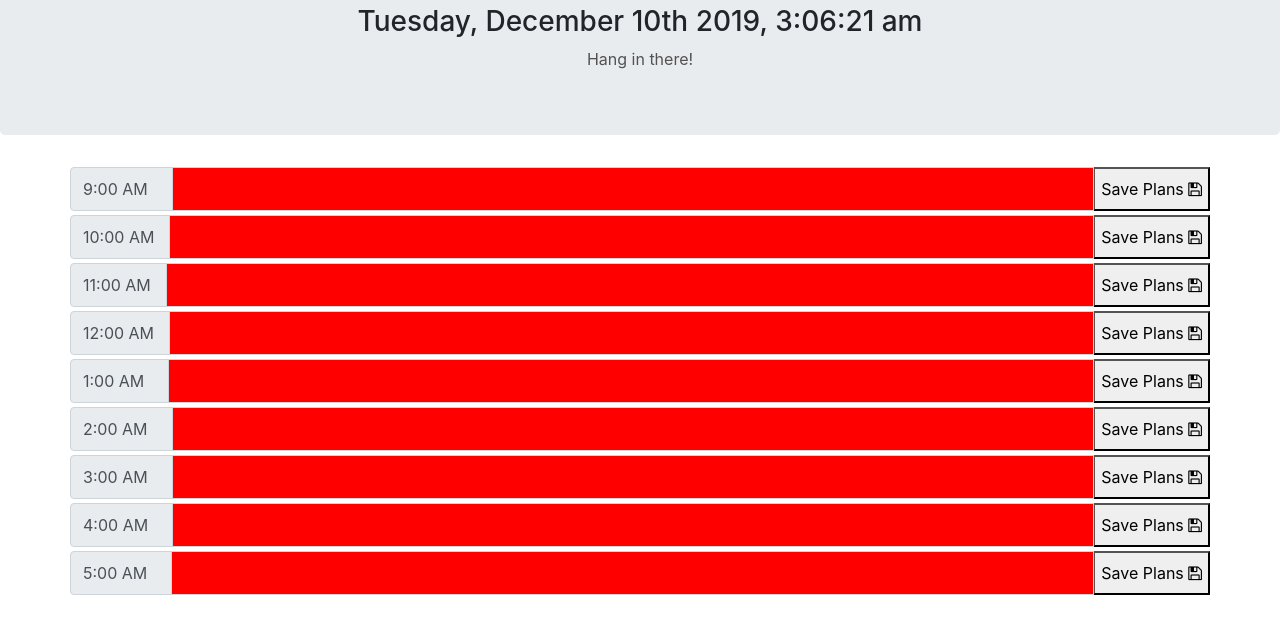
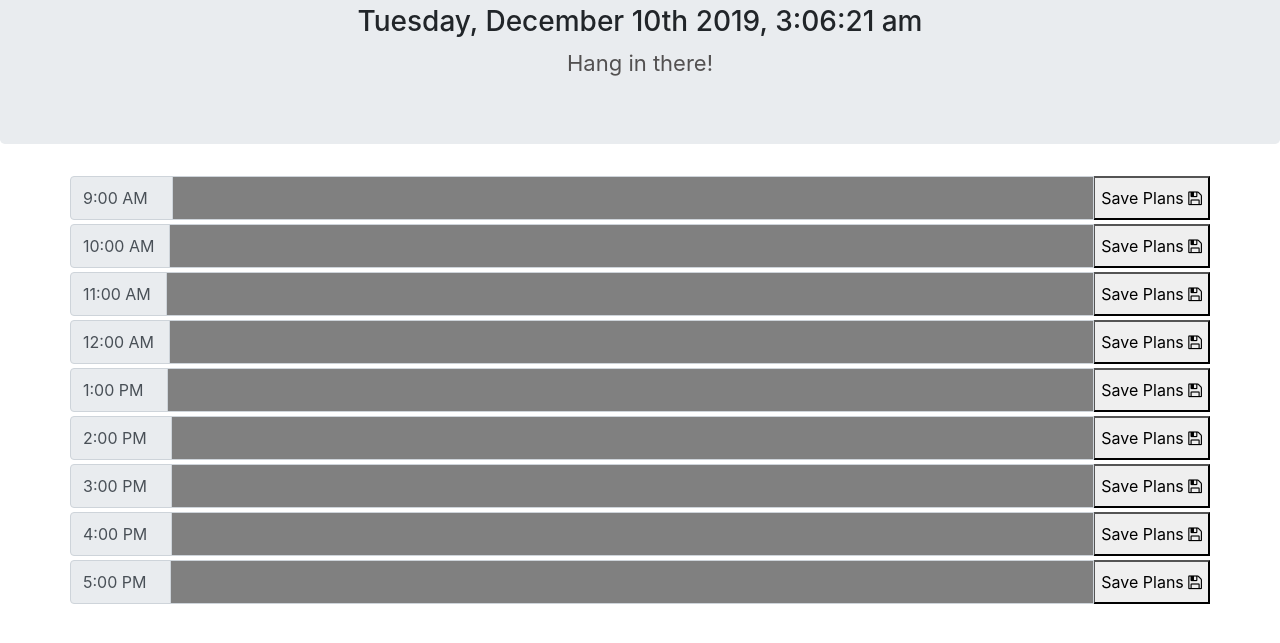
Before and after one commit to jonesec2/Daily-Planner, a plain HTML site: page index.html in a window 1280 px wide. Shown: the part 115-758 px from the top of the page. Drawn offline with nearby package versions, Linux system fonts and the light colour scheme.

Commit message:
Fixed for loop, added unique ids

```diff
--- a/assets/style/script.js
+++ b/assets/style/script.js
@@ -1,20 +1,57 @@
 // sets the date at the top
 var dateTime = null,
     date = null;
-// var hour = null;
 
 var update = function () {
     date = moment(new Date())
     dateTime.html(date.format('dddd, MMMM Do YYYY, h:mm:ss a'));
-    console.log(date._d)
+
 };
 
+// updates every second
 $(document).ready(function () {
     dateTime = $('#timer')
     update();
     setInterval(update, 1000);
 });
 
+//////////////////////////////////////////////////////////////////////////////////////////
+// creates time divs
+var timeArray = ["9:00 AM", "10:00 AM", "11:00 AM", "12:00 AM", "1:00 PM", "2:00 PM", "3:00 PM", "4:00 PM", "5:00 PM"]
+var wordArray = ["nine", "ten", "eleven", "twelve", "one", "two", "three", "four", "five"]
+var timeDivTime = null
+
+for (var i = 0; i < timeArray.length; i++) {
+    var timeDiv = $("<div>").addClass("row")
+
+    timeDiv.html(`
+                    <div class= 'input-group mb-1 hour'>
+                        <div class='input-group-prepend'><span id= ${wordArray[i]} class='pr-4 input-group-text'>${timeArray[i]}</span></div>
+                        <input type='text' class='form-control' aria-label='hour'>
+                        <div class='input-group-append' data-time=${wordArray[i]}></div>
+                    </div>
+                    `)
+    $(".container").append(timeDiv)
+
+}
+
+//appends save icon
+$(".input-group-append").append("<button >Save Plans <i class='fa fa-save'></i></button>")
+
+// create local storage .on("click"
+var saveButton = $(".fa fa-save").on("click", function () {
+    var localForm = $('.form-control').text()
+    localStorage.setItem("Task", localForm)
+    console.log(checkHour)
+})
+
+
+// each hour needs it's own local storage
+// use logic to identify each hour div individually
+
+
+//////////////////////////////////////////////////////////////////////////////////////////
+// sets the current hour as a string
 var timerId = null
 var hours = null
 timeNow = new Date();
@@ -27,11 +64,10 @@ else if (hours === 0) {
 } else {
     hours = hours
 }
-console.log(hours.toString())
+var checkHour = hours.toString()
+console.log(checkHour);
 
-
-
-
+// checks the current hour as a string every three seconds
 function showTime() {
     timerId = setInterval(function () {
         var timeNow = new Date();
@@ -44,49 +80,53 @@ function showTime() {
         } else {
             hours = hours
         }
-        console.log(hours.toString());
+        var checkHour = hours.toString()
+        console.log(checkHour);
     }, 3000)
 }
 showTime();
 
-var int = parseFloat(timeForm9)
-var timeForm9 = $("#9").text();
-var int = parseFloat(timeForm9)
-console.log(timeForm9.charAt(0));
+
+// finds hour by div
+// needs to be updated to be more dynamic
 
 var timeForm10 = $("#ten").text();
 console.log(timeForm10.substring(0, 2));
-var timeForm11 = $("#eleven").text();
-console.log(timeForm11.substring(0, 2));
-var timeForm12 = $("#twelve").text();
-console.log(timeForm12.substring(0, 2));
-var timeForm1 = $("#1").text();
-console.log(timeForm1.charAt(0));
-var timeForm2 = $("#2").text();
-console.log(timeForm2.charAt(0));
-var timeForm3 = $("#3").text();
-console.log(timeForm3.charAt(0));
-var timeForm4 = $("#4").text();
-console.log(timeForm4.charAt(0));
-var timeForm5 = $("#5").text();
-console.log(timeForm5.charAt(0));
-
-timeForm = $(".input-group-text").text();
-console.log(timeForm.substring(0,2))
 
 
-console.log(hours)
+// var divHours =
+var timeForm = $(".input-group-text").text();
+// var differentHours = $.parseJSON(timeForm);
+var differentHours = $.makeArray(timeForm);
+
+
 
 // $(".form-control").css('background-color', 'grey')
 // styles the hour divs
 
 // $(".hour").delegate(".form-control", getHours())
 
-function checkHour() {
+
+// current function styles all divs at once.
+// need to figure out how to parse each div as an individual, and update individually depending on current time
+function checkPastHour() {
+    if (checkHour > timeForm10.charAt(0)) {
+        $(".form-control").css('background-color', 'grey')
+    }
+    if (checkHour === timeForm10.charAt(0)) {
+        $(".form-control").css('background-color', 'red')
+    }
+    if (checkHour < timeForm10.charAt(0)) {
+        $(".form-control").css('background-color', 'green')
+    }
+}
+checkPastHour();
+
+function checkCurrentHour() {
     if (hours.toString() > timeForm5.charAt(0)) {
         $(".form-control").css('background-color', 'grey')
     }
-    else if (hours.toString() === timeForm3.charAt(0)) {
+    else if (hours.toString() === timeForm4.charAt(0)) {
         $(".form-control").css('background-color', 'red')
     }
     else {
@@ -94,7 +134,7 @@ function checkHour() {
     }
 }
 
-checkHour();
+
 // setInterval ("refreshDiv();",3000)
 // function refreshDiv(){
 // $('.form-control').load('index.html .form-control')
@@ -120,8 +160,3 @@ checkHour();
 // else {
 
 // };
-
-
-//////////////////////////////////////////////////////////////////////////////////////
-// append save button
-$(".input-group-append").append("<button >Save Plans <i class='fa fa-save'></i></button>")
--- a/assets/style/style.css
+++ b/assets/style/style.css
@@ -1,11 +1,11 @@
 #ten  {
-    padding-right: 15px;
+    padding-right: 15px !important;
 }
 #eleven  {
-    padding-right: 15px;
+    padding-right: 15px !important;
 }
 #twelve  {
-    padding-right: 15px;
+    padding-right: 15px !important;
 }
 
 .form-control {
--- a/index.html
+++ b/index.html
@@ -26,108 +26,10 @@
             </get>
         </h3>
         <div id="test"></div>
-        <p class="mb-0" style="color: rgb(83, 81, 81);">Hang in there!</p>
+        <p class="mb-0" style="color: rgb(83, 81, 81); font-size: 22px;">Hang in there!</p>
     </div>
     <div class="container">
-        <div class="row">
-            <div class="input-group mb-1 hour">
-                <div class="input-group-prepend">
-                    <span id="9" class="pr-4 input-group-text">9:00 AM</span>
-                </div>
-                <input type="text" class="form-control" aria-label="hour">
-                <div class="input-group-append">
 
-                </div>
-            </div>
-        </div>
-        <div class="row">
-            <div class=" input-group mb-1 hour">
-                <div class="input-group-prepend">
-                    <span id="ten" class="input-group-text 10">10:00 AM</span>
-                </div>
-                <input type="text" class="form-control" aria-label="hour">
-                <div class="input-group-append">
-
-                </div>
-            </div>
-        </div>
-        <div class="row">
-            <div class="input-group mb-1 hour">
-                <div class="input-group-prepend">
-                    <span id="eleven" class="input-group-text 11">11:00 AM</span>
-                </div>
-                <input type="text" class="form-control" aria-label="hour">
-                <div class="input-group-append">
-
-                </div>
-            </div>
-        </div>
-        <div class="row">
-            <div class=" input-group mb-1 hour">
-                <div class="input-group-prepend">
-                    <span id="twelve" class="input-group-text 12">12:00 AM</span>
-                </div>
-                <input type="text" class="form-control" aria-label="hour">
-                <div class="input-group-append">
-
-                </div>
-            </div>
-        </div>
-        <div class="row">
-            <div class="input-group mb-1 hour">
-                <div class="input-group-prepend">
-                    <span id="1" class="pr-4 input-group-text 1">1:00 AM</span>
-                </div>
-                <input type="text" class="form-control" aria-label="hour">
-                <div class="input-group-append">
-
-                </div>
-            </div>
-        </div>
-        <div class="row">
-            <div class=" input-group mb-1 hour">
-                <div class="input-group-prepend">
-                    <span id="2" class="pr-4 input-group-text 2">2:00 AM</span>
-                </div>
-                <input type="text" class="form-control" aria-label="hour">
-                <div class="input-group-append">
-
-                </div>
-            </div>
-        </div>
-        <div class="row">
-            <div class="input-group mb-1 hour">
-                <div class="input-group-prepend">
-                    <span id="3" class="pr-4 input-group-text 3">3:00 AM</span>
-                </div>
-                <input type="text" class="form-control" aria-label="hour">
-                <div class="input-group-append">
-
-                </div>
-            </div>
-        </div>
-        <div class="row">
-            <div class="input-group mb-1 hour">
-                <div class="input-group-prepend">
-                    <span id="4" class="pr-4 input-group-text 4">4:00 AM</span>
-                </div>
-                <input type="text" class="form-control" aria-label="hour">
-                <div class="input-group-append">
-
-                </div>
-            </div>
-        </div>
-        <div class="row">
-            <div class=" input-group mb-1 hour">
-                <div class="input-group-prepend">
-                    <span id="5" class="pr-4 input-group-text 5">5:00 AM</span>
-                </div>
-                <input type="text" class="form-control" aria-label="hour">
-                <div class="input-group-append">
-
-                </div>
-            </div>
-        </div>
     </div>
     <script src="assets/style/script.js"></script>
 </body>
```
